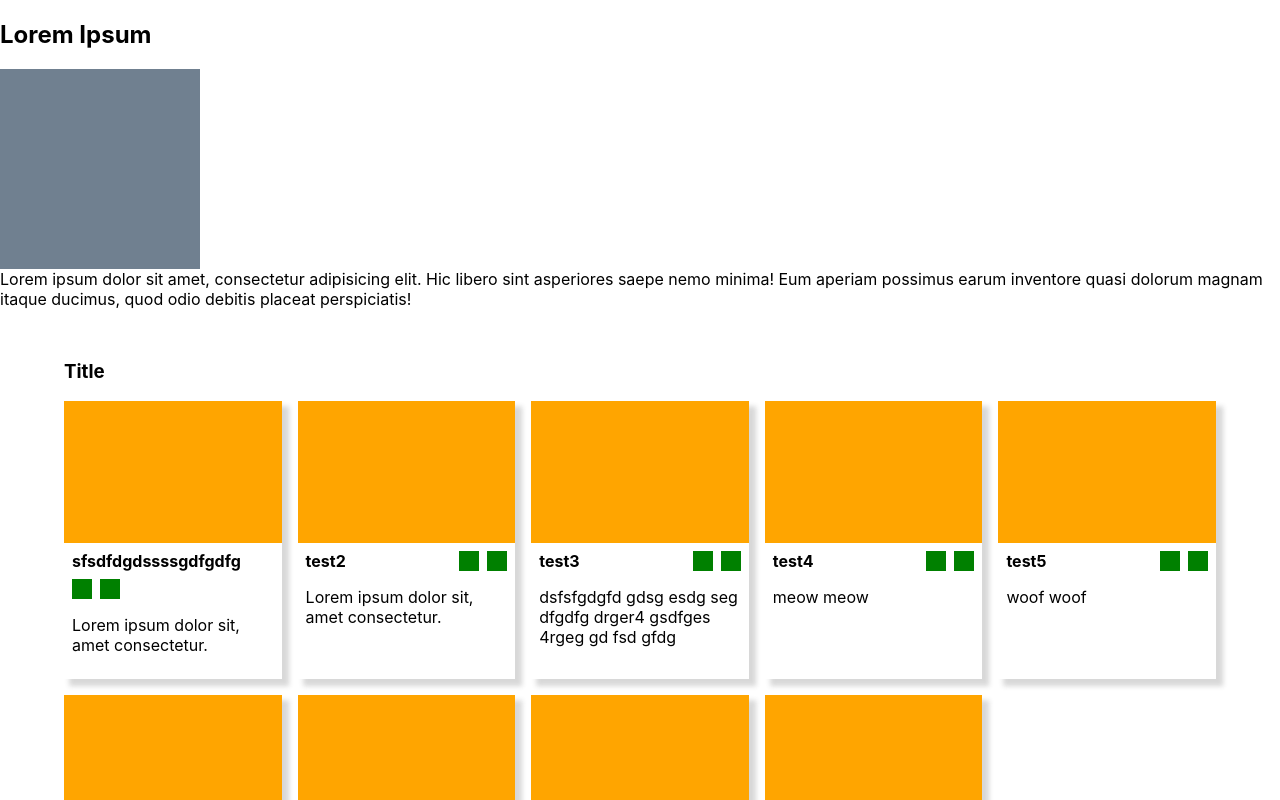
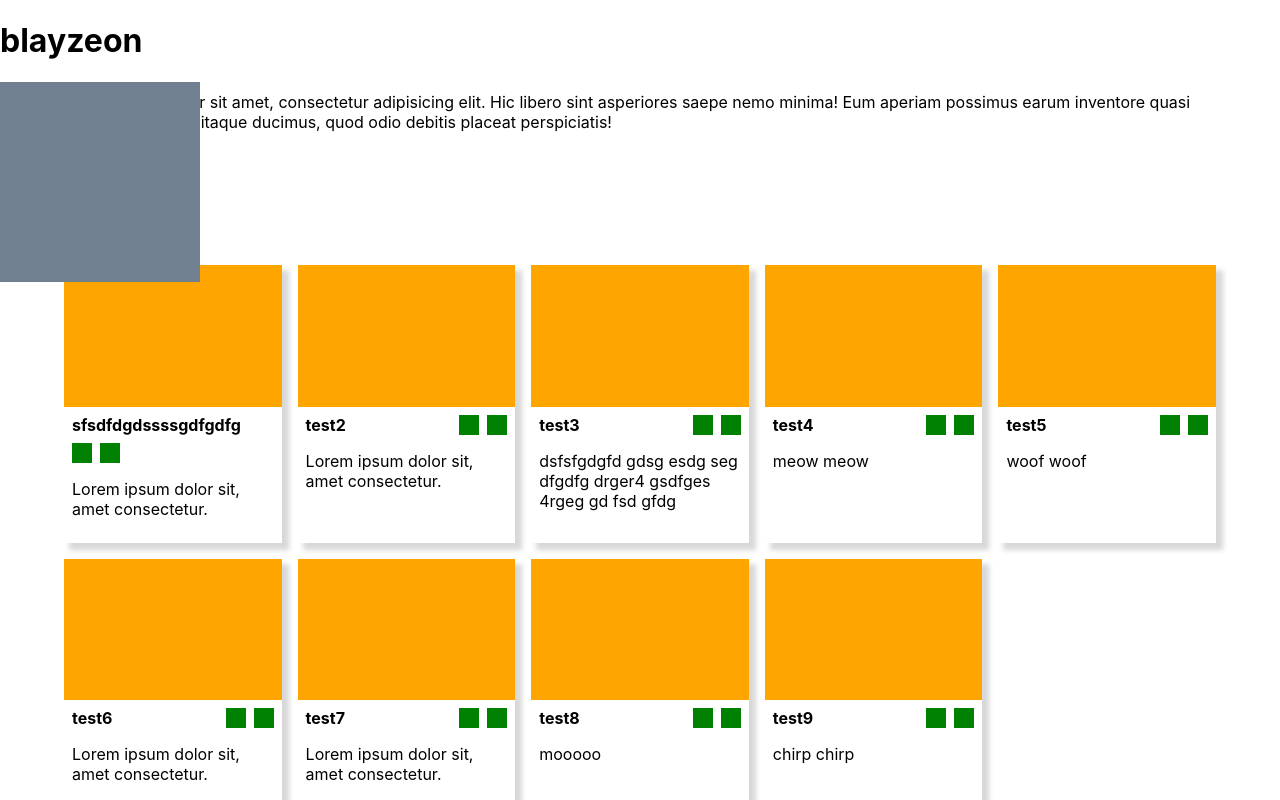
Before and after one commit to blayzeon/personal-portfolio, a React (Create React App) app: page / in a window 1280 px wide. Shown: the top 800 px of the page. Built offline with nearby package versions, Linux system fonts and the light colour scheme.

Commit message:
add styling for header and footer

```diff
--- a/src/App.css
+++ b/src/App.css
@@ -16,6 +16,11 @@
 .App > footer * {
   margin: 0;
   padding: 0;
+}
+
+.z1 {
+  position: absolute;
+  z-index: 1;
 }
 
 .icon-pair {
--- a/src/App.js
+++ b/src/App.js
@@ -6,9 +6,9 @@ function App() {
   return (
     <div className="App">
       <header>
-        <h2>Lorem Ipsum</h2>
-        <div className="img"></div>
-        <div>
+        <h1 className="">blayzeon</h1>
+        <div className="img z1"></div>
+        <div className="margin">
           Lorem ipsum dolor sit amet, consectetur adipisicing elit. Hic libero
           sint asperiores saepe nemo minima! Eum aperiam possimus earum
           inventore quasi dolorum magnam itaque ducimus, quod odio debitis
@@ -17,7 +17,7 @@ function App() {
       </header>
 
       <main className="margin">
-        <h3>Title</h3>
+        <h2>Title</h2>
         <div className="tiled">
           <Card title="sfsdfdgdssssgdfgdfg" />
           <Card title="test2" />
```
